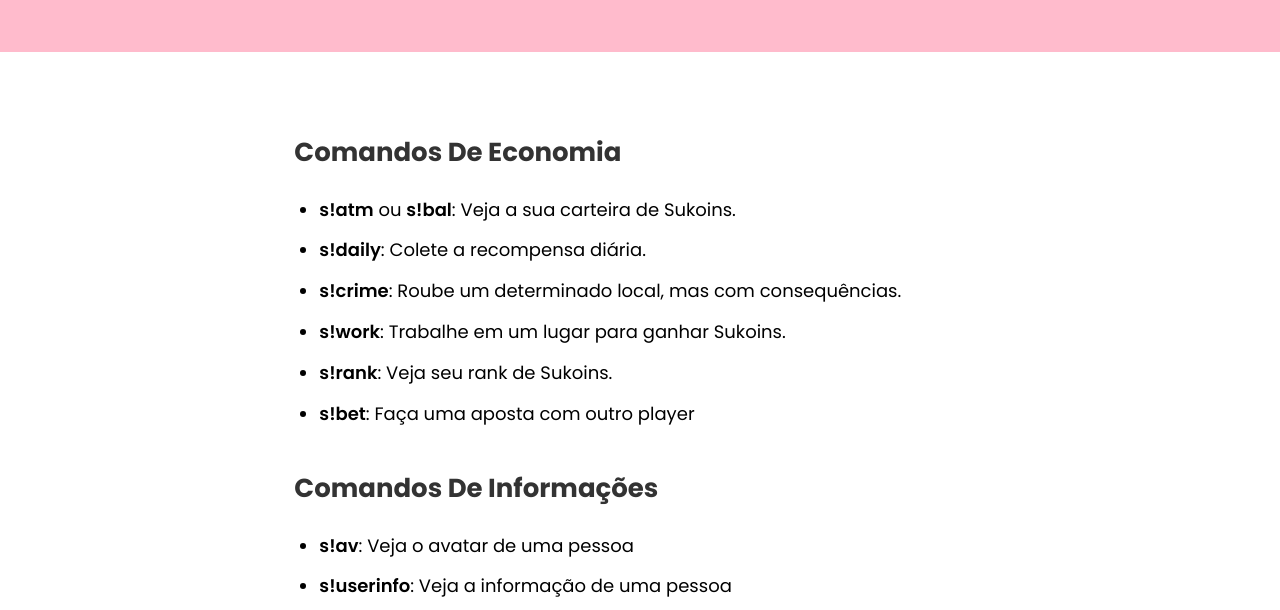
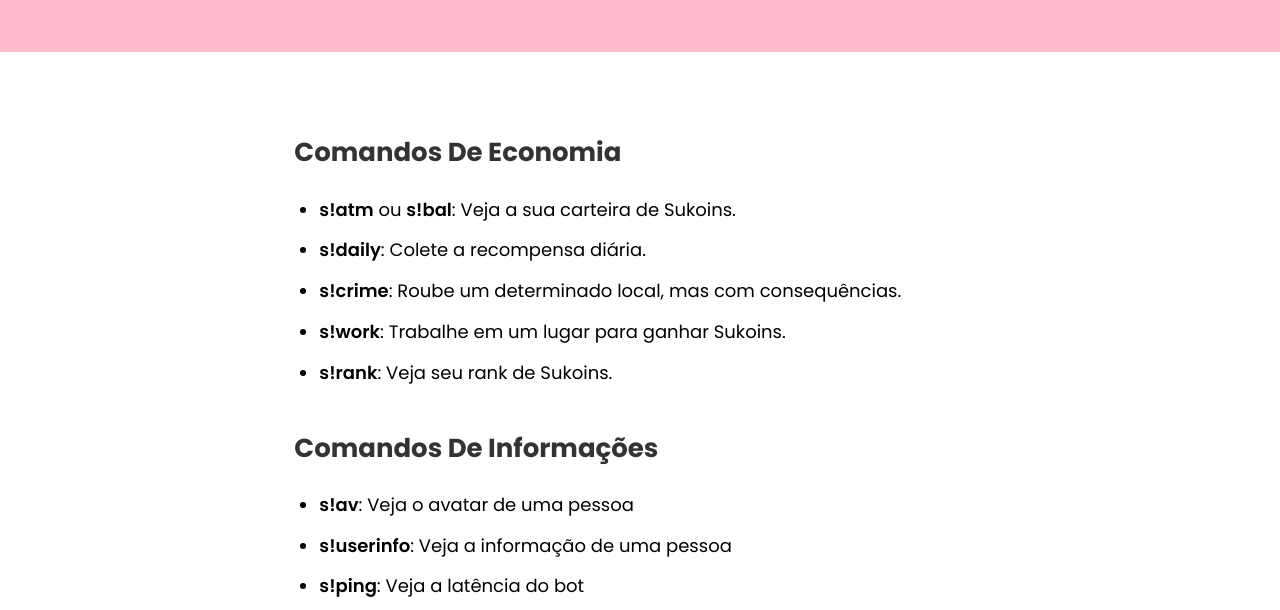
Before and after one commit to Lendas2/html-sakar, a plain HTML site: page index.html in a window 1280 px wide. Shown: the part 178-788 px from the top of the page. Drawn offline with Linux system fonts and the light colour scheme.

Commit message:
Atualizar o index.html

```diff
--- a/index.html
+++ b/index.html
@@ -99,7 +99,6 @@
       <li><strong>s!crime</strong>: Roube um determinado local, mas com consequências.</li>
       <li><strong>s!work</strong>: Trabalhe em um lugar para ganhar Sukoins.</li>
       <li><strong>s!rank</strong>: Veja seu rank de Sukoins.</li>
-      <li><strong>s!bet</strong>: Faça uma aposta com outro player</li>
     </ul>
 
     <h2>Comandos De Informações</h2>
```
